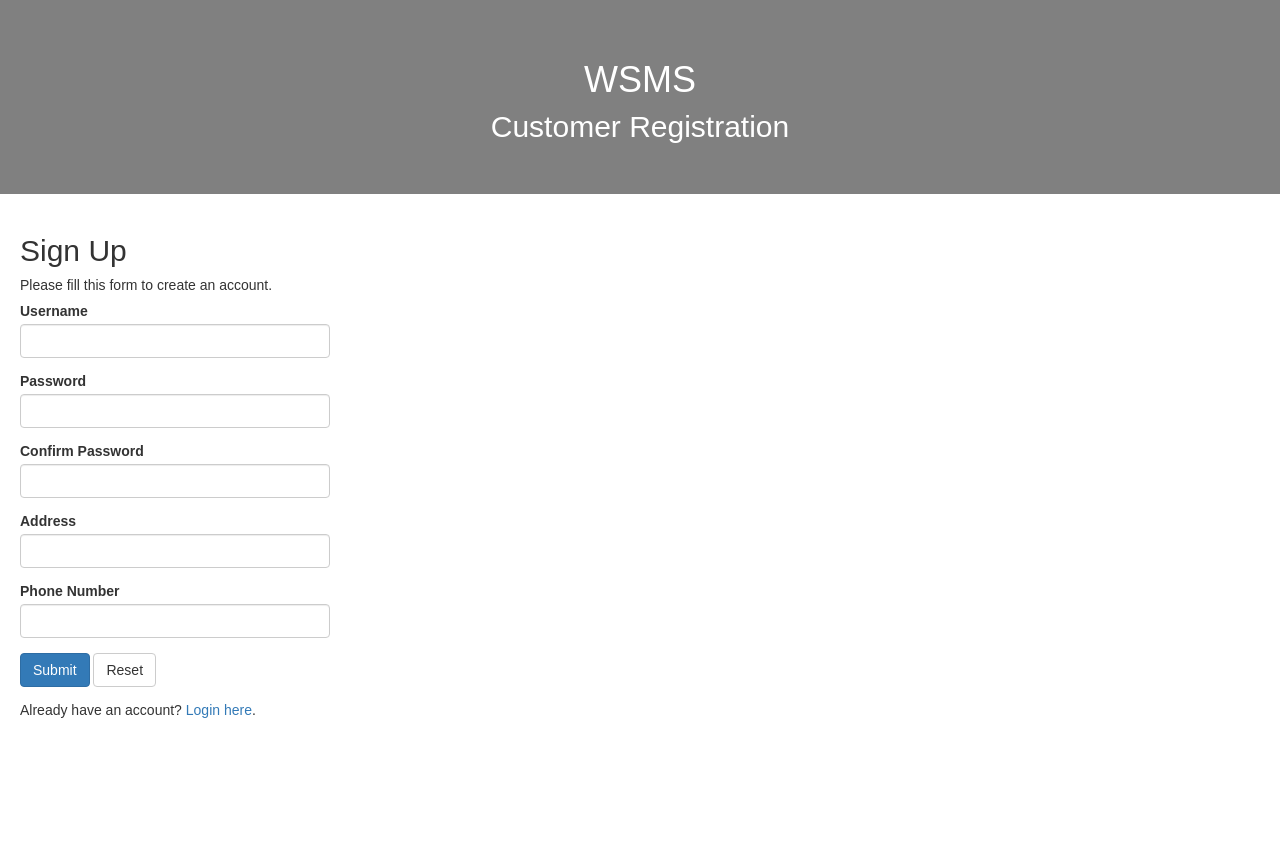
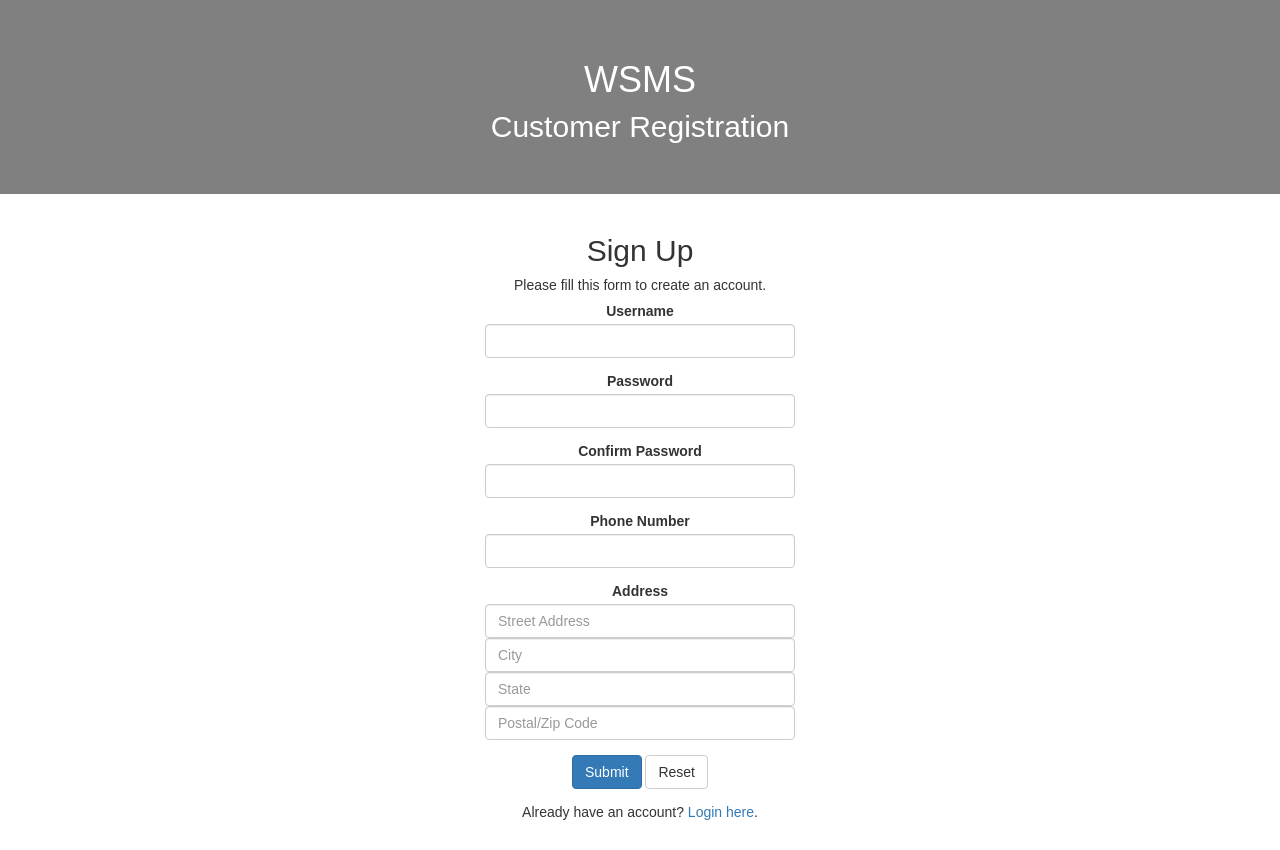
Before and after one commit to SafinaSahrawi/WeServeMS, a PHP site: page /wsms/ApplicationLayer/LoginView/UserView/Cregister.php in a window 1280 px wide. Before the commit the page ends 718 px from the top, so only its background shows below. Run offline with PHP 8.4, Linux system fonts and the light colour scheme.

Commit message:
Interface

```diff
--- a/ApplicationLayer/LoginView/UserView/Cregister.php
+++ b/ApplicationLayer/LoginView/UserView/Cregister.php
@@ -17,7 +17,6 @@ list($username_err, $password_err, $confirm_password_err) = $user->Cregister();
 <!DOCTYPE html>
 <html lang="en">
 <head>
-
     <meta charset="UTF-8">
     <title>Sign Up</title>
     <link rel="stylesheet" href="https://maxcdn.bootstrapcdn.com/bootstrap/3.3.7/css/bootstrap.css">
@@ -35,6 +34,7 @@ list($username_err, $password_err, $confirm_password_err) = $user->Cregister();
     </style>
 </head>
 <body>
+<center>
     <div class="header">
         <h1>WSMS</h1>
         <p>Customer Registration</p>
@@ -59,12 +59,15 @@ list($username_err, $password_err, $confirm_password_err) = $user->Cregister();
             <span class="help-block"><?php echo $confirm_password_err; ?></span>
         </div>
         <div class="form-group">
-                <label>Address</label>
-                <input type="text" name="address" class="form-control" value="<?php echo $C_CustAddress; ?>">
+            <label>Phone Number</label>
+            <input type="text" name="PhoneNumber" class="form-control" value="<?php echo $C_CustPhoneNumber; ?>">
         </div>
         <div class="form-group">
-                <label>Phone Number</label>
-                <input type="text" name="PhoneNumber" class="form-control" value="<?php echo $C_CustPhoneNumber; ?>">
+            <label>Address</label>
+            <input type="text" name="address" class="form-control" value="<?php echo $C_CustAddress; ?>" placeholder="Street Address">
+            <input type="text" name="address" class="form-control" value="<?php echo $C_CustAddress; ?>" placeholder="City">
+            <input type="text" name="address" class="form-control" value="<?php echo $C_CustAddress; ?>" placeholder="State">
+            <input type="text" name="address" class="form-control" value="<?php echo $C_CustAddress; ?>" placeholder="Postal/Zip Code">
         </div>
         <div class="form-group">
             <input type="submit" class="btn btn-primary" value="Submit">
@@ -73,5 +76,6 @@ list($username_err, $password_err, $confirm_password_err) = $user->Cregister();
             <p>Already have an account? <a href="http://localhost/wsms/ApplicationLayer/LoginView/UserView/login.php">Login here</a>.</p>
         </form>
     </div>
+</center>
 </body>
 </html>
```
Also changed, not shown: ApplicationLayer/LoginView/UserView/Rregister.php (+6 -1 lines), ApplicationLayer/LoginView/UserView/SPregister.php (+7 -1 lines). Lines whose indentation alone changed are shown as unchanged.
